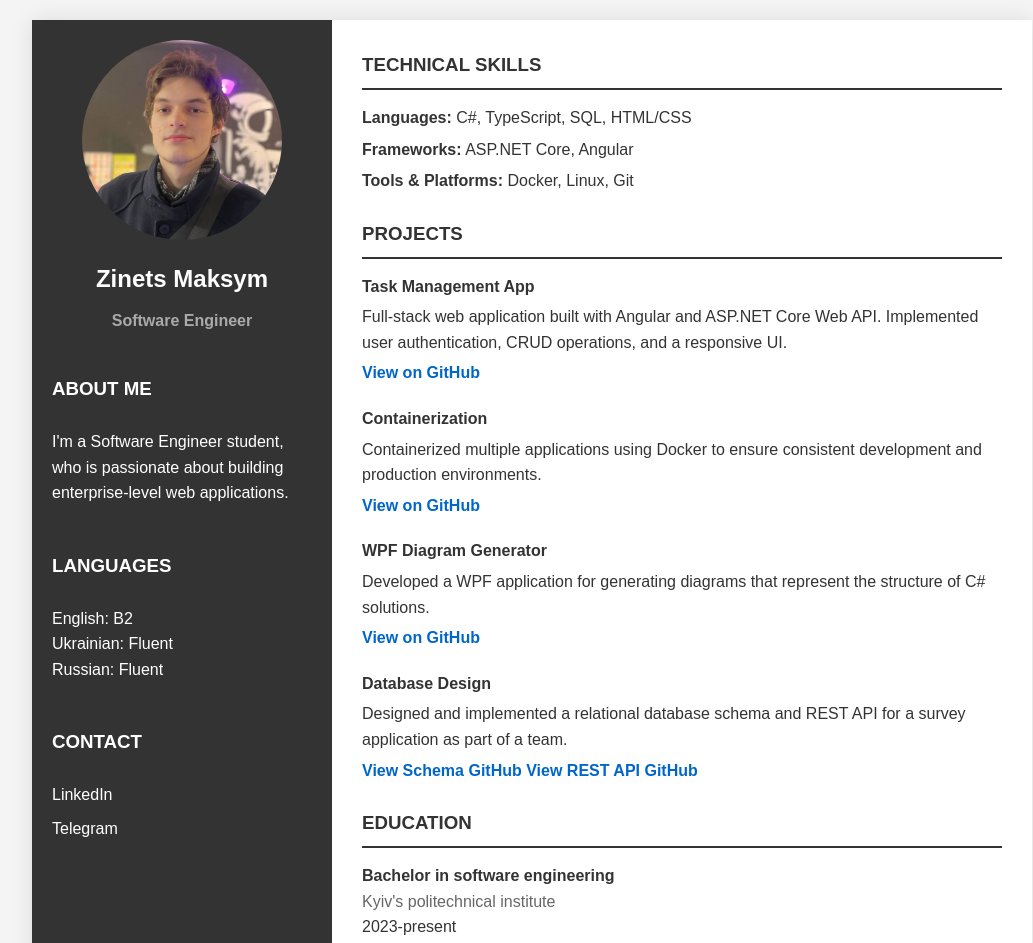
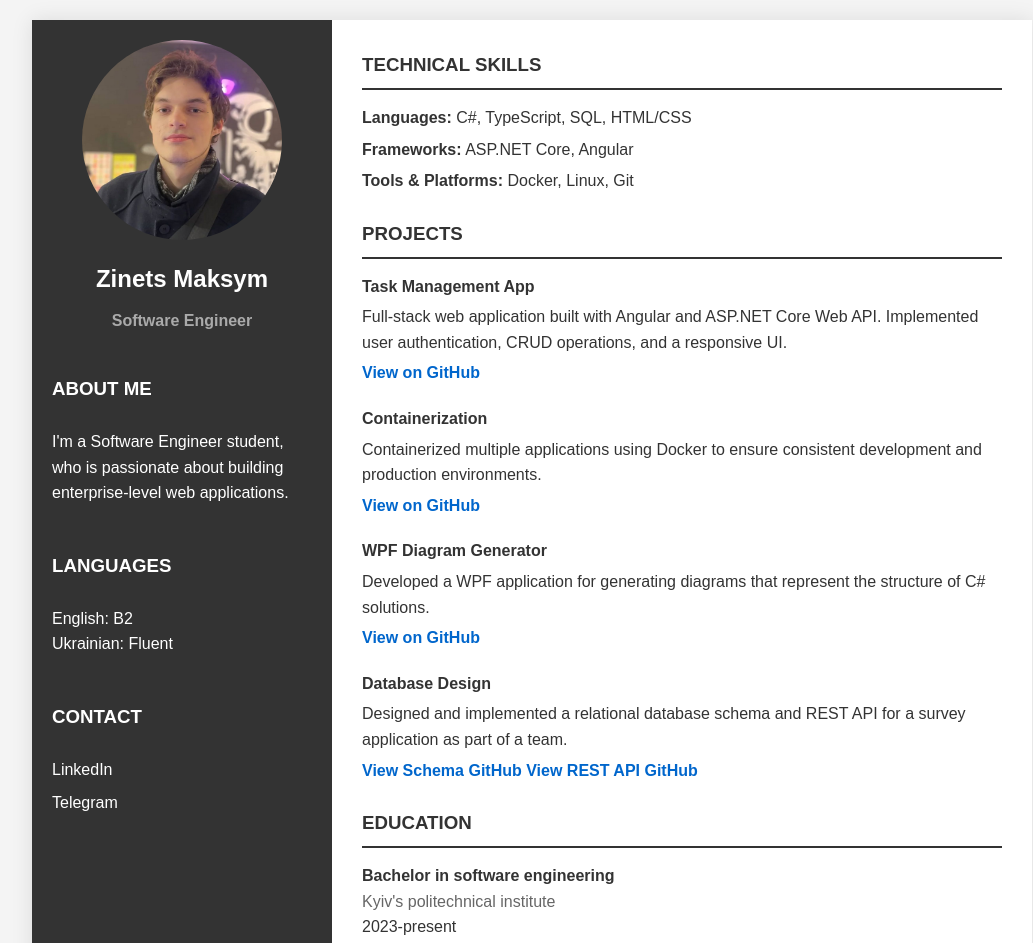
Before and after one commit to generalmaks/generalmaks.github.io, a plain HTML site: page index.html in a window 1280 px wide. Shown: the top 943 px of the page, without its empty margins (108-1141 px from the left). Drawn offline with Linux system fonts and the light colour scheme.

Commit message:
Removed redundant line

```diff
--- a/index.html
+++ b/index.html
@@ -28,7 +28,6 @@
           <h3>LANGUAGES</h3>
           <p>English: B2</p>
           <p>Ukrainian: Fluent</p>
-          <p>Russian: Fluent</p>
         </div>
 
         <div class="section">
```
